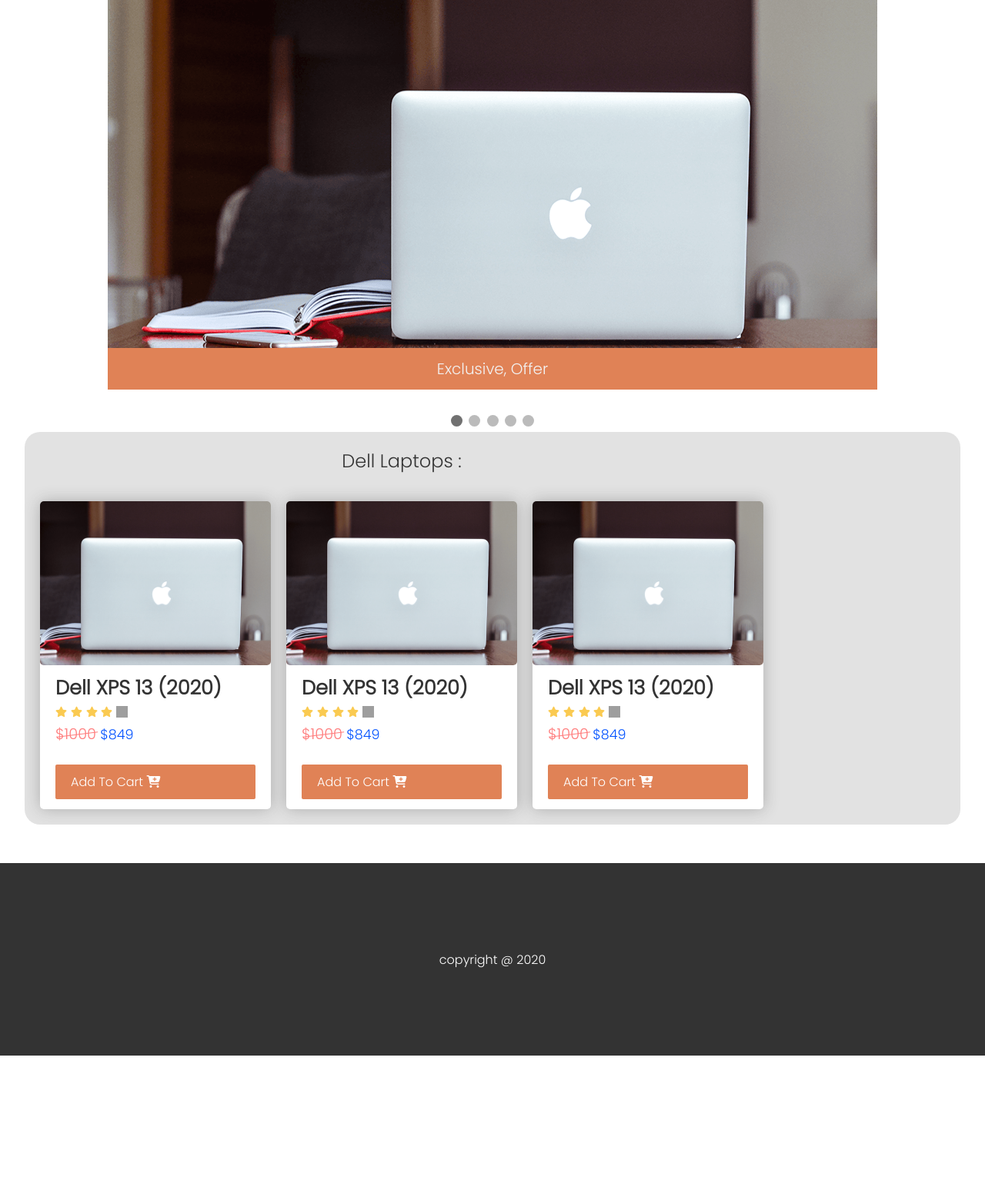
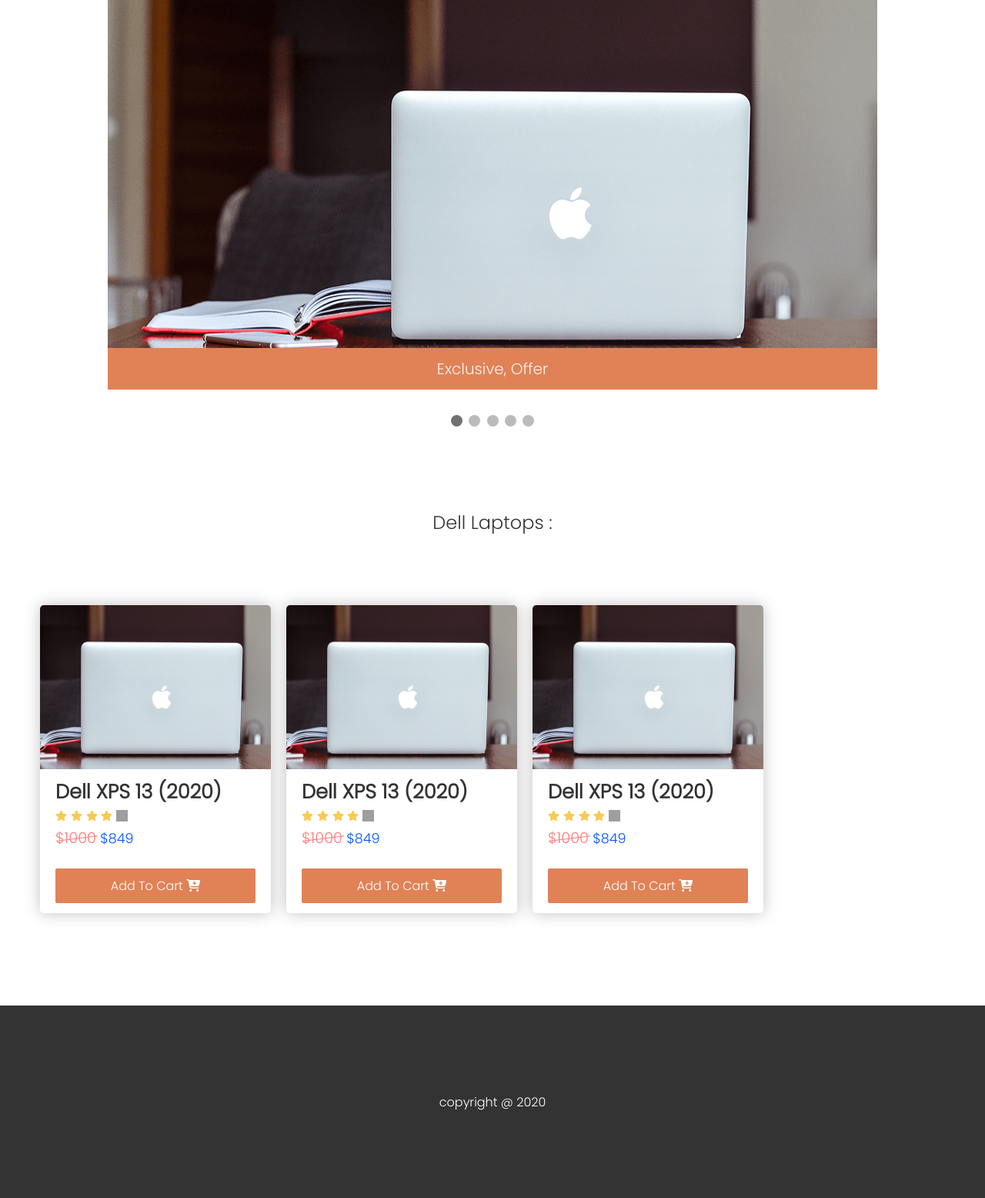
Before and after one commit to saroj-dev/OnlineShopping, a PHP site: page / in a window 1280 px wide. Shown: the part 71-1627 px from the top of the page at 77% size. Before the commit the page ends 1442 px from the top, so only its background shows below. Run offline with PHP 8.4, Linux system fonts and the light colour scheme; some libraries are stand-ins or nearby versions; grey boxes are pictures that could not be loaded.

Commit message:
this is made orginal try for the slider type
for rajesh

```diff
--- a/shopping_site/css/index.css
+++ b/shopping_site/css/index.css
@@ -118,7 +118,6 @@
 }
 .rightnav{
     position: fixed;
-
     right: 5%;
     display: flex;
     justify-content: center;
@@ -172,10 +171,16 @@
         justify-content: space-around;
     }
 }
+.sectio_one_image_slider{
+    max-width: 100vw;
+    display: flex;
+    justify-content: center;
+    align-items: center;
+    flex-direction: column;
+}
 .slideshow-container {
     max-width: 1000px;
     position: relative;
-    margin: auto;
     z-index:-1;
 }
 
@@ -191,7 +196,7 @@
     color: #f2f2f2;
     font-size: 20px;
     padding-top: 12px;
-  padding-bottom: 12px;
+    padding-bottom: 12px;
     position: absolute;
     bottom: 0;
     width: 100%;
@@ -200,13 +205,6 @@
     text-transform: capitalize;
 }
 
-.numbertext {
-    color: #f2f2f2;
-    font-size: 12px;
-    padding: 8px 12px;
-    position: absolute;
-    top: 0;
-}
 
 .dot {
     cursor: pointer;
@@ -242,24 +240,27 @@
 /* products section. */
 /* del laptop style */
  .laptopContainer{
-     background: #e2e2e2;
+     /* background: #e2e2e2; */
      border-radius: 20px;
      padding: 20px;
      display: grid;
-     grid-template-columns: repeat(auto-fit,minmax(100px,300px));
-     grid-template-rows: 20px minmax(100px,400px);
-     grid-auto-rows:minmax(100px,400px);
-     grid-row-gap: 50px;
-     grid-column-gap: 20px;
+     grid-auto-rows: 500px;
+     -ms-grid-columns: (minmax(200px, 300px))[auto-fit];
+     grid-template-columns: repeat(auto-fit, minmax(200px, 300px));
+    grid-gap: 20px;
+     overflow: hidden;
+     margin-top: 20px;
+    place-items: center;
+
     }
-    .laptopContainer > .title{
-     margin: 0 auto;
+ .title{
      font-size: x-large;
      color: #333;
-     grid-row: 1/2;
-     grid-column: 1/-1;
+     text-align: center;
  }
  .laptopContainer .container{
+     min-width: 300px;
+     max-width: 300px;
     border-radius: 5px;
     box-shadow: 0px 0px 20px #3837374f;
      display: grid;
@@ -267,6 +268,7 @@
      grid-template-rows: 0.8fr 0.7fr;
      background: rgb(255, 255, 255);
      transition:0.5s all;
+     min-height: 400px;
  }
  .laptopContainer .container:hover{
      cursor: pointer;
@@ -278,6 +280,9 @@
      background-size: 150%;
      background-position: 75%;
     border-radius: 5px;
+    border-bottom-left-radius: 0px;
+    border-bottom-right-radius: 0px;
+
     }
 
  .btm{
@@ -324,7 +329,9 @@
     padding: 10px 20px;
     border-radius: 2px;
     cursor: pointer;
-
+    text-align: center;
 }
-
+ .lpt1{
+     margin-top: 100px;
+ }
 /* del aptop end */
--- a/shopping_site/index.html
+++ b/shopping_site/index.html
@@ -150,11 +150,13 @@
 <section class="product_laptop">
 
     <!--this is for the divl company.-->
+    <div class="lpt1">
 
-    <div class="laptopContainer">
-        <div class="title">
-            Dell Laptops :
-        </div>
+          <div class="title">
+                Dell Laptops :
+            </div>
+        <div class="laptopContainer">
+
         <div class="container">
             <div class="img"></div>
             <div class="btm">
@@ -228,10 +230,12 @@
                 </a>
             </div>
         </div>
+    </div>
+    <!--this is for end of the dell company.-->
+</div>
 
 
-    </div>
-    <!--this is for end of the divl company.-->
+
     </section>
         </div>
 
@@ -256,8 +260,12 @@
 
 
 </body>
-<script src="https://cdnjs.cloudflare.com/ajax/libs/TypewriterJS/2.13.1/core.min.js"></script>
+
 <script src="js/index.js"></script>
 <script src="js/font-awsome.js"></script>
 
+<!-- Initialize Swiper -->
+
+
+
 </html>
```
Also changed, not shown: shopping_site/css/try.html (+93 -9 lines).
